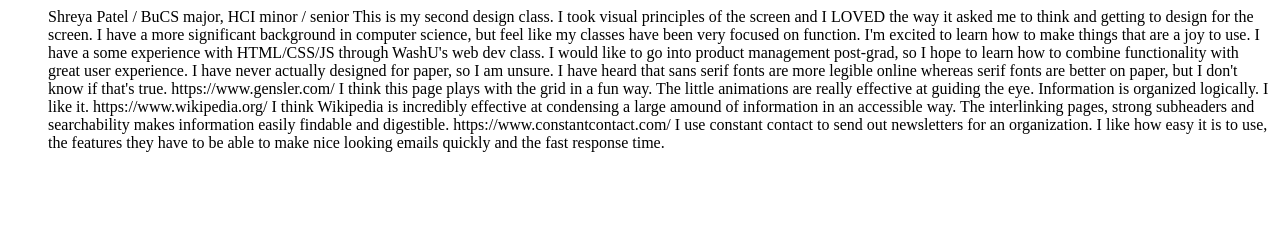
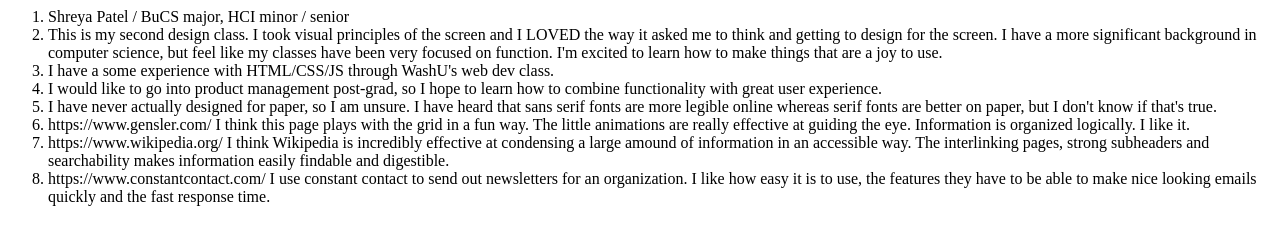
Before and after one commit to shreyapatelcodes/iffall2023, a plain HTML site: page intro-questions/index.html in a window 1280 px wide. Drawn offline with Linux system fonts and the light colour scheme.

Commit message:
Nit
I misread the assignment, and did not see that we needed to format information in an ordered list. I do not expect to get credit for formatting whatsoever, but it would be terrible to have to parse the wall of text I originally submitted.

```diff
--- a/intro-questions/index.html
+++ b/intro-questions/index.html
@@ -1,21 +1,21 @@
 <ol>
-</li>Shreya Patel / BuCS major, HCI minor / senior</li>
+<li>Shreya Patel / BuCS major, HCI minor / senior</li>
 
-</li>This is my second design class. I took visual principles of the screen and I LOVED the way it asked me to think and getting to design for the screen. I have a more significant background in computer science, but feel like my classes have been very focused on function. I'm excited to learn how to make things that are a joy to use.</li>
+<li>This is my second design class. I took visual principles of the screen and I LOVED the way it asked me to think and getting to design for the screen. I have a more significant background in computer science, but feel like my classes have been very focused on function. I'm excited to learn how to make things that are a joy to use.</li>
 
-</li>I have a some experience with HTML/CSS/JS through WashU's web dev class. </li>
+<li>I have a some experience with HTML/CSS/JS through WashU's web dev class. </li>
 
-</li>I would like to go into product management post-grad, so I hope to learn how to combine functionality with great user experience.</li>
+<li>I would like to go into product management post-grad, so I hope to learn how to combine functionality with great user experience.</li>
 
-</li>I have never actually designed for paper, so I am unsure. I have heard that sans serif fonts are more legible online whereas serif fonts are better on paper, but I don't know if that's true.</li>
+<li>I have never actually designed for paper, so I am unsure. I have heard that sans serif fonts are more legible online whereas serif fonts are better on paper, but I don't know if that's true.</li>
 
-</li>https://www.gensler.com/
+<li>https://www.gensler.com/
 I think this page plays with the grid in a fun way. The little animations are really effective at guiding the eye. Information is organized logically. I like it.</li>
 
-</li>https://www.wikipedia.org/
+<li>https://www.wikipedia.org/
 I think Wikipedia is incredibly effective at condensing a large amound of information in an accessible way. The interlinking pages, strong subheaders and searchability makes information easily findable and digestible.</li>
 
-</li>
+<li>
 https://www.constantcontact.com/
 I use constant contact to send out newsletters for an organization. I like how easy it is to use, the features they have to be able to make nice looking emails quickly and the fast response time.</li>
 </ol>
```
